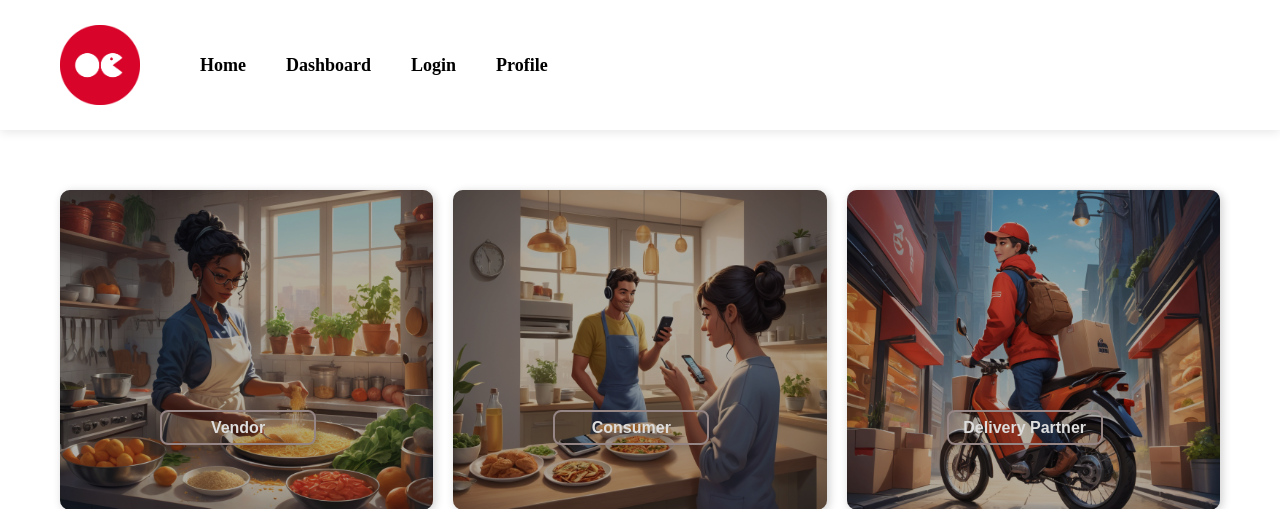
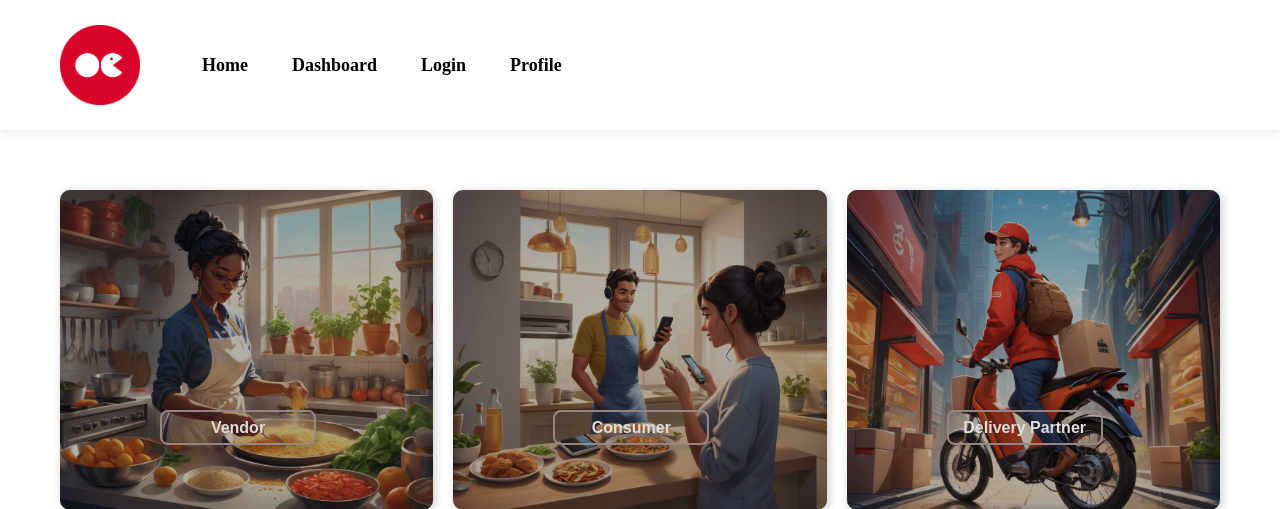
Before and after one commit to rajan083/HomeKitchen, a Flask app: page / in a window 1280 px wide. Shown: the top 509 px of the page. Run offline with Flask 3, Linux system fonts and the light colour scheme.

Commit message:
enhance styling and layout: adjust padding and border-radius for navigation links, update favicon links for better compatibility

```diff
--- a/static/style/style.css
+++ b/static/style/style.css
@@ -498,7 +498,7 @@ nav ul li a {
     text-decoration: none;
     color: #000000;
     font-size: 18px;
-    padding: 5px 10px;
+    padding: 8px 12px;
     transition:
         background-color 0.3s ease,
         transform 0.2s ease,
@@ -511,7 +511,7 @@ nav ul li a:hover,
 nav ul li a:active {
     color: #ffffff;
     border: none;
-    border-radius: 12px;
+    border-radius: 8px;
     background-color: rgba(0, 0, 0, 0.4);
     transform: scale(1.05) translateY(-5px);
     box-shadow: 4px 4px 15px rgba(0, 0, 0, 0.4);
--- a/templates/base.html
+++ b/templates/base.html
@@ -4,8 +4,11 @@
     <meta charset="UTF-8">
     <meta name="viewport" content="width=device-width, initial-scale=1.0">
     <title>{% block title %}HomeKitchen{% endblock title %}</title>
-    <link rel="icon" type="image/x-icon" href="{{ url_for('static', filename='favicon_ico/favicon-16x16.png') }}">
-    <link rel="icon" type="image/x-icon" href="{{ url_for('static', filename='favicon_ico/favicon-32x32.png') }}">
+    <link rel="icon" href="{{ url_for('static', filename='favicon_ico/favicon.ico') }}" type="image/x-icon">
+    <link rel="icon" sizes="16x16" href="{{ url_for('static', filename='favicon_ico/favicon-16x16.png') }}">
+    <link rel="icon" sizes="32x32" href="{{ url_for('static', filename='favicon_ico/favicon-32x32.png') }}">
+    <link rel="apple-touch-icon" sizes="180x180" href="{{ url_for('static', filename='favicon_ico/apple-touch-icon.png') }}">
+    <link rel="manifest" href="{{ url_for('static', filename='favicon_ico/site.webmanifest') }}">
     <link rel='stylesheet' href="{{url_for('static', filename='style/style.css')}}">
 </head>
 <body>
```
